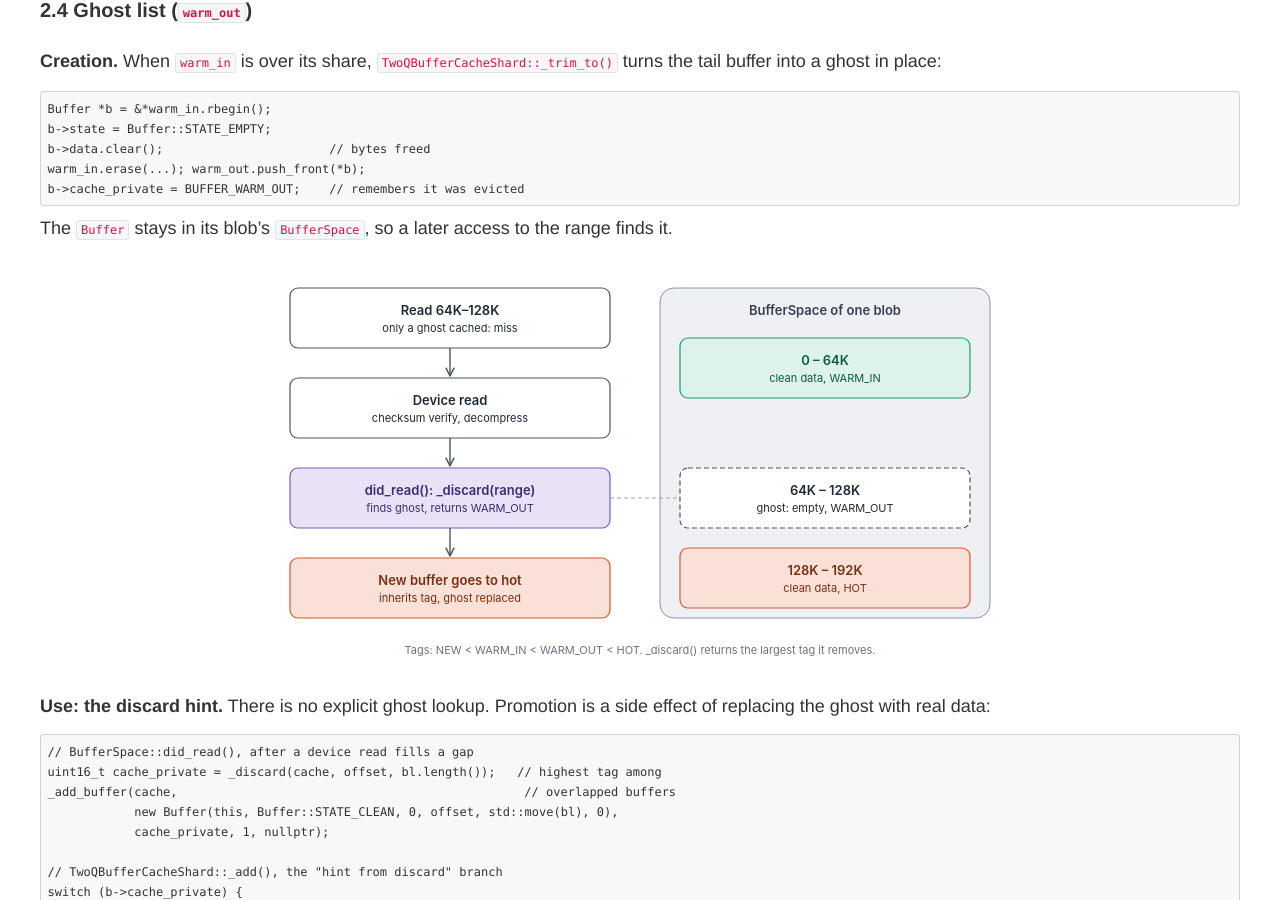
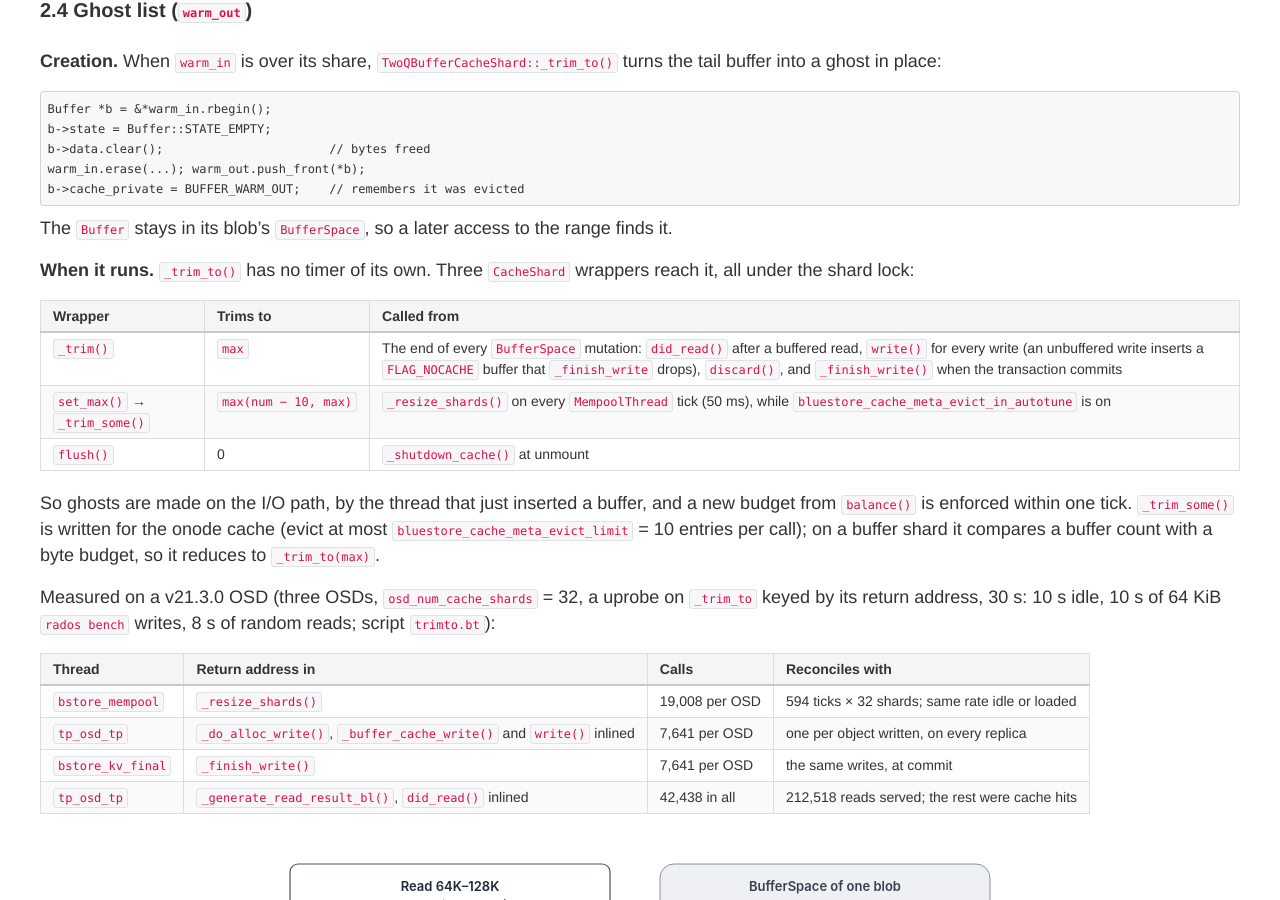
Before and after one commit to ming1/ming1.github.io, a Jekyll site: the page built from _posts/2026-11-04-ceph-prioritycache.md, in a window 1280 px wide and 900 px high, scrolled down 6452 px. Built offline with Jekyll 4.4.1, drawn with Linux system fonts in a browser that asks for light colours; comment, search, counter and statistics services are not loaded; a style sheet for code colours, icons or effects is not loaded.

Commit message:
ceph prioritycache post: §2.4, when TwoQBufferCacheShard::_trim_to() runs
Add a "When it runs" block to the ghost-list section: the three
CacheShard wrappers that reach _trim_to() (_trim() at the end of every
BufferSpace mutation, set_max() → _trim_some() from _resize_shards()
on every 50 ms MempoolThread tick, flush() at unmount), why ghosts are
therefore made on the I/O path, and why _trim_some() degenerates to
_trim_to(max) on a buffer shard.

Backed by a uprobe trace on a v21.3.0 OSD on c28 (return-address
attribution, since the build has no frame pointers): 594 ticks × 32
shards = 19,008 mempool-thread calls per OSD in 30 s regardless of
load; one _do_alloc_write call per written object per replica and the
same count again from _finish_write at commit; the read-phase calls
all from _generate_read_result_bl with did_read() inlined. Script in
code/ceph/trimto.bt (uses the existing btaddr.py).

```diff
--- a/_posts/2026-11-04-ceph-prioritycache.md
+++ b/_posts/2026-11-04-ceph-prioritycache.md
@@ -260,6 +260,34 @@ b->cache_private = BUFFER_WARM_OUT;    // remembers it was evicted
 
 The `Buffer` stays in its blob's `BufferSpace`, so a later access to the range
 finds it.
+
+**When it runs.** `_trim_to()` has no timer of its own. Three
+[`CacheShard`](https://github.com/ceph/ceph/blob/v21.3.0/src/os/bluestore/BlueStore.h#L1520) wrappers reach it, all under the shard lock:
+
+| Wrapper | Trims to | Called from |
+|---|---|---|
+| [`_trim()`](https://github.com/ceph/ceph/blob/v21.3.0/src/os/bluestore/BlueStore.h#L1550) | `max` | The end of every `BufferSpace` mutation: [`did_read()`](https://github.com/ceph/ceph/blob/v21.3.0/src/os/bluestore/BlueStore.h#L514) after a buffered read, [`write()`](https://github.com/ceph/ceph/blob/v21.3.0/src/os/bluestore/BlueStore.h#L491) for every write (an unbuffered write inserts a `FLAG_NOCACHE` buffer that `_finish_write` drops), [`discard()`](https://github.com/ceph/ceph/blob/v21.3.0/src/os/bluestore/BlueStore.h#L481), and [`_finish_write()`](https://github.com/ceph/ceph/blob/v21.3.0/src/os/bluestore/BlueStore.cc#L1962) when the transaction commits |
+| [`set_max()`](https://github.com/ceph/ceph/blob/v21.3.0/src/os/bluestore/BlueStore.h#L1537) → [`_trim_some()`](https://github.com/ceph/ceph/blob/v21.3.0/src/os/bluestore/BlueStore.h#L1557) | `max(num − 10, max)` | [`_resize_shards()`](https://github.com/ceph/ceph/blob/v21.3.0/src/os/bluestore/BlueStore.cc#L5760) on every `MempoolThread` tick (50 ms), while `bluestore_cache_meta_evict_in_autotune` is on |
+| [`flush()`](https://github.com/ceph/ceph/blob/v21.3.0/src/os/bluestore/BlueStore.h#L1569) | 0 | [`_shutdown_cache()`](https://github.com/ceph/ceph/blob/v21.3.0/src/os/bluestore/BlueStore.cc#L19557) at unmount |
+
+So ghosts are made on the I/O path, by the thread that just inserted a
+buffer, and a new budget from `balance()` is enforced within one tick.
+`_trim_some()` is written for the onode cache (evict at most
+[`bluestore_cache_meta_evict_limit`](https://github.com/ceph/ceph/blob/v21.3.0/src/common/options/global.yaml.in#L5135) = 10 entries per call); on
+a buffer shard it compares a buffer count with a byte budget, so it reduces
+to `_trim_to(max)`.
+
+Measured on a v21.3.0 OSD (three OSDs, `osd_num_cache_shards` = 32, a uprobe
+on `_trim_to` keyed by its return address, 30 s: 10 s idle, 10 s of 64 KiB
+`rados bench` writes, 8 s of random reads; script
+[`trimto.bt`]({{ site.baseurl }}/code/ceph/trimto.bt)):
+
+| Thread | Return address in | Calls | Reconciles with |
+|---|---|---|---|
+| `bstore_mempool` | `_resize_shards()` | 19,008 per OSD | 594 ticks × 32 shards; same rate idle or loaded |
+| `tp_osd_tp` | [`_do_alloc_write()`](https://github.com/ceph/ceph/blob/v21.3.0/src/os/bluestore/BlueStore.cc#L17547), `_buffer_cache_write()` and `write()` inlined | 7,641 per OSD | one per object written, on every replica |
+| `bstore_kv_final` | `_finish_write()` | 7,641 per OSD | the same writes, at commit |
+| `tp_osd_tp` | [`_generate_read_result_bl()`](https://github.com/ceph/ceph/blob/v21.3.0/src/os/bluestore/BlueStore.cc#L13032), `did_read()` inlined | 42,438 in all | 212,518 reads served; the rest were cache hits |
 
 ![A read over a ghost range inherits the WARM_OUT tag and lands in hot]({{ '/assets/images/ceph-prioritycache/ghost-discard-hint.svg' | relative_url }})
 
```
Also changed, not shown: 1 other file.
